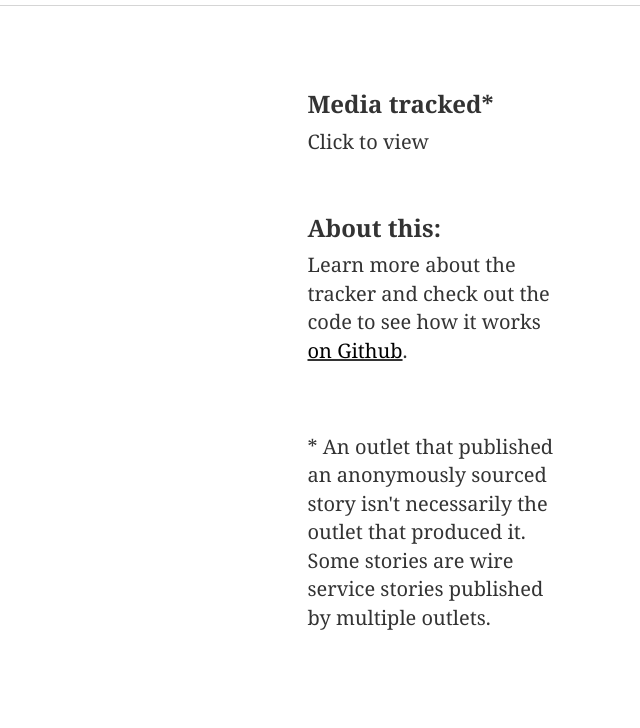
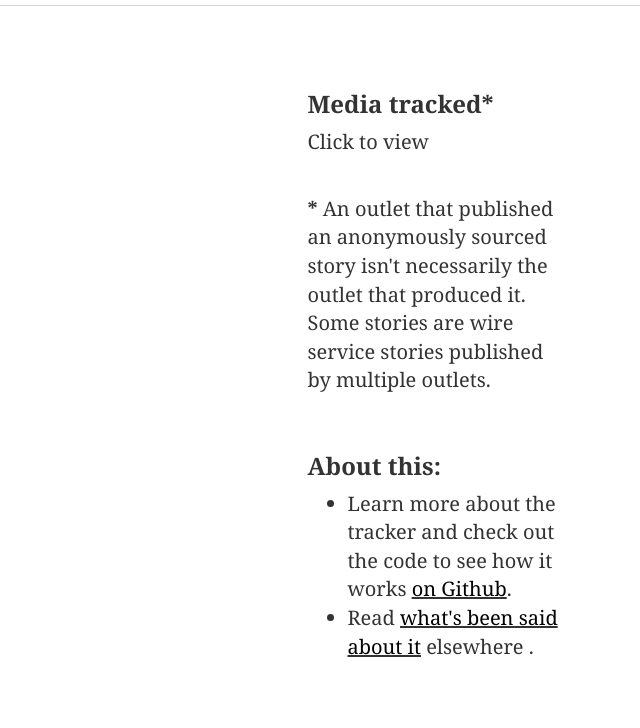
Before and after one commit to sid21g/anonymous, a Flask app: template templates/index.html in a window 1280 px wide. Shown: the part 194-922 px from the top of the page, without its empty margins (640-1280 px from the left). Before the commit the page ends 824 px from the top, so only its background shows below. Run offline with Flask 2, Linux system fonts and the light colour scheme; the template is opened without the code that fills it, so the values that code supplies are empty; parts of the project's set-up code (start-up, migrations or seed data) failed here and were passed over; some libraries are stand-ins or nearby versions.

Commit message:
Added link to mentions.

```diff
--- a/templates/layout.html
+++ b/templates/layout.html
@@ -37,11 +37,15 @@
                 {% endfor %}
                 </ul>
                 <br>
+                <p><b>*</b>&nbsp;An outlet that published an anonymously sourced story isn't necessarily the outlet that produced it. Some stories are wire service stories published by multiple outlets.</p>
+                <br>
                 <h3>About this:</h3>
-                <p>Learn more about the tracker and check out the code to see how it works <span style="text-decoration: underline;"><a href="https://github.com/markschaver/anonymous">on Github</a></span>.</p>
+                <ul>
+                <li>Learn more about the tracker and check out the code to see how it works <span style="text-decoration: underline;"><a href="https://github.com/markschaver/anonymous">on Github</a></span>.</li>
+                <li>Read <span style="text-decoration: underline;"><a href="http://schaver.com/anonymous/mentions/index.html">what's been said about it</a></span> elsewhere .</li>
+                </ul>
                 <br>
                 <br>
-                <p>*&nbsp;An outlet that published an anonymously sourced story isn't necessarily the outlet that produced it. Some stories are wire service stories published by multiple outlets.</p>
             </div>
         </div><!-- row -->
     </div> <!-- container -->
```
